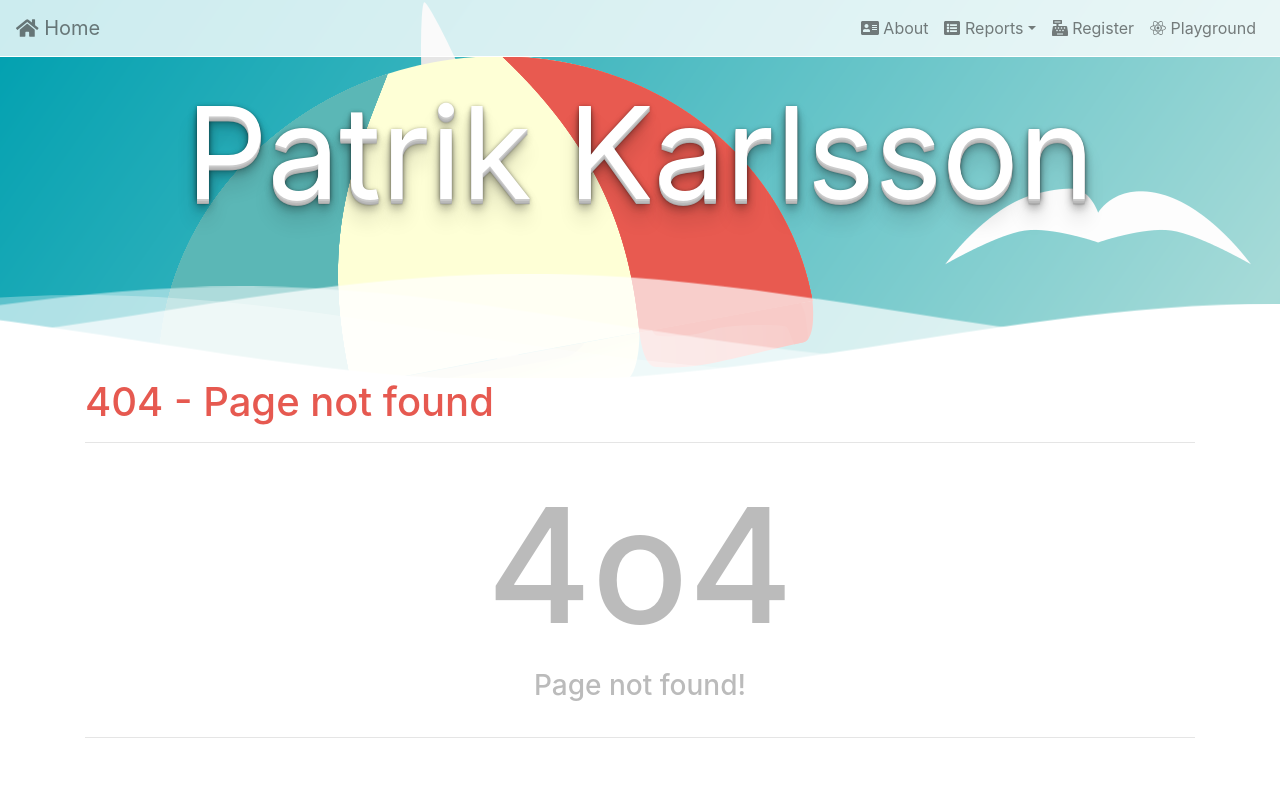
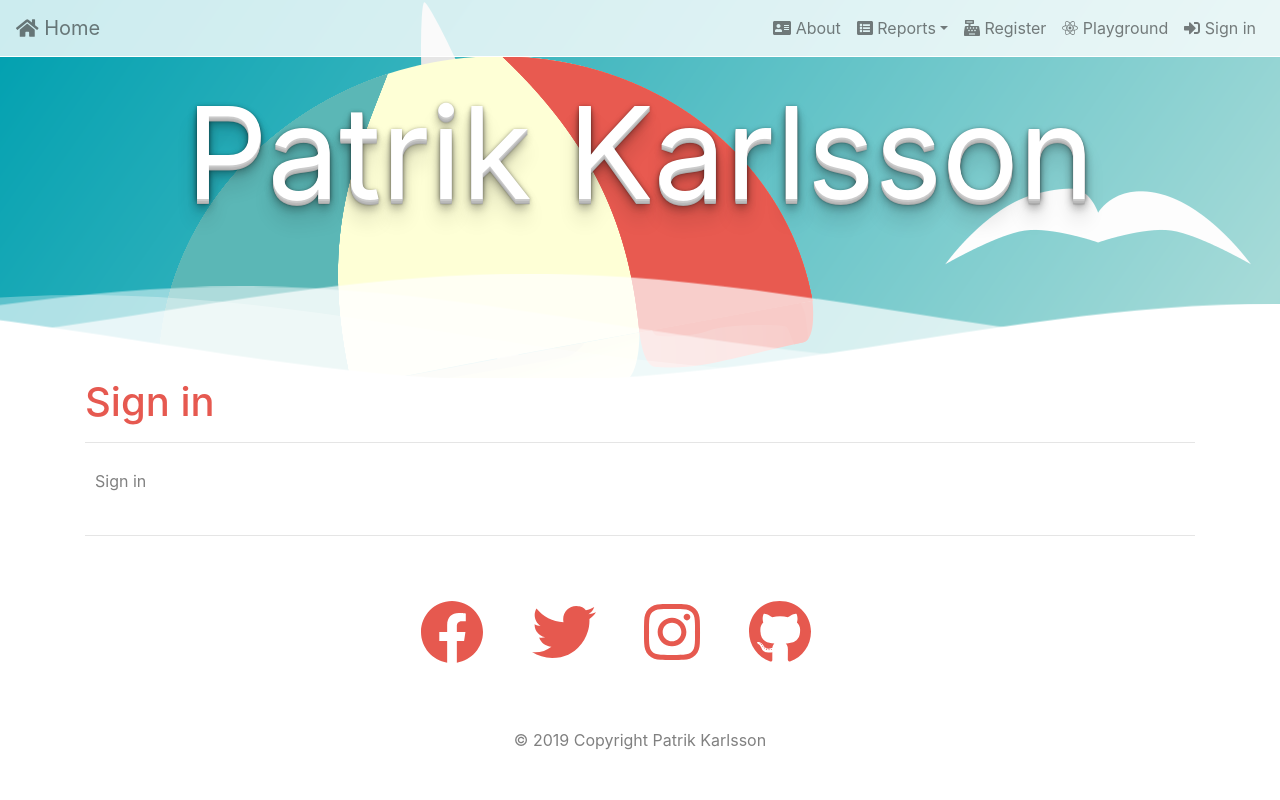
Before and after one commit to 8ptk4/ramverk2, a React (Create React App) app in the folder me-app/: page /signin in a window 1280 px wide. Before the commit this address had no page. Shown: the top 800 px of the page. Built offline with nearby package versions, Linux system fonts and the light colour scheme.

Commit message:
added singin route and npm package for popups

```diff
--- a/me-app/package.json
+++ b/me-app/package.json
@@ -20,6 +20,7 @@
     "react-markdown": "^4.2.2",
     "react-router-dom": "^5.0.1",
     "react-scripts": "3.1.1",
+    "reactjs-popup": "^1.5.0",
     "styled-components": "^4.3.2"
   },
   "scripts": {
--- a/me-app/src/App.js
+++ b/me-app/src/App.js
@@ -8,6 +8,7 @@ import Inspiration from './components/views/Inspiration';
 import About from './components/views/About';
 import Register from './components/views/Register';
 import Playground from './components/views/Playground';
+import Signin from './components/views/Signin';
 import NoMatch from './components/views/NoMatch';
 import styled from "styled-components";
 
@@ -45,6 +46,7 @@ const App = () => {
                                 <Route path="/reports/week/2" render={props => <Inspiration {...props} updateTitle={setTitle} />} />
                                 <Route path="/register" render={props => <Register {...props} updateTitle={setTitle} />}/>
                                 <Route path="/playground" render={props => <Playground {...props} updateTitle={setTitle} />} />
+                                <Route path="/signin" render={props => <Signin {...props} updateTitle={setTitle} />} />
                                 <Route render={props => <NoMatch {...props} updateTitle={setTitle} />} />
                                 </Switch>
                             </BrowserRouter>
--- a/me-app/src/components/views/NavigationBar.js
+++ b/me-app/src/components/views/NavigationBar.js
@@ -2,7 +2,7 @@ import React from 'react';
 import { Nav, Navbar, NavDropdown } from 'react-bootstrap';
 import styled from 'styled-components';
 import { FontAwesomeIcon } from '@fortawesome/react-fontawesome';
-import { faCashRegister, faHome, faAddressCard, faListAlt } from '@fortawesome/free-solid-svg-icons';
+import { faCashRegister, faHome, faAddressCard, faListAlt, faSignInAlt } from '@fortawesome/free-solid-svg-icons';
 import { faReact } from '@fortawesome/free-brands-svg-icons';
 
 
@@ -61,7 +61,12 @@ const NavigationBar = () => (
                                 <span /> Playground
                             </Nav.Link>
                         </Nav.Item>
-
+                        <Nav.Item>
+                            <Nav.Link href="/signin">
+                                <FontAwesomeIcon icon={faSignInAlt} />
+                                <span /> Sign in
+                            </Nav.Link>
+                        </Nav.Item>
                     </Nav>
                 </Navbar.Collapse>
             </Navbar>
--- /dev/null
+++ b/me-app/src/components/views/Signin.js
@@ -0,0 +1,19 @@
+import React from "react";
+
+
+
+const Login = ({updateTitle}) => {
+    React.useEffect(() => {
+        updateTitle('Sign in');
+    }, [updateTitle]);
+
+    return (
+        <>
+            <section>
+                <p>Sign in</p>
+            </section>
+        </>
+    );
+};
+
+export default Login;
```
Also changed, not shown: 1 other file (tests, documents, lock files or other folders).
